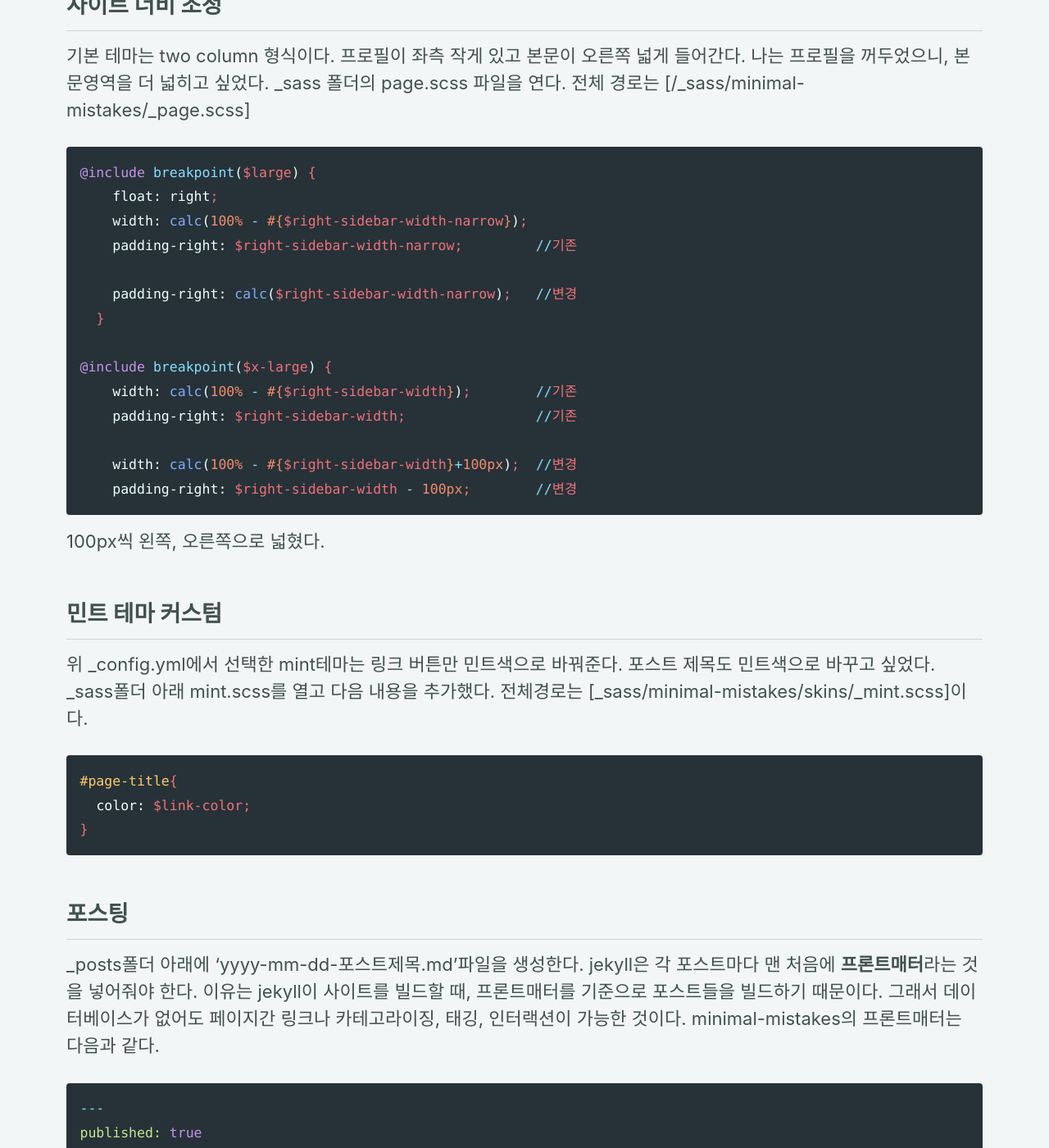
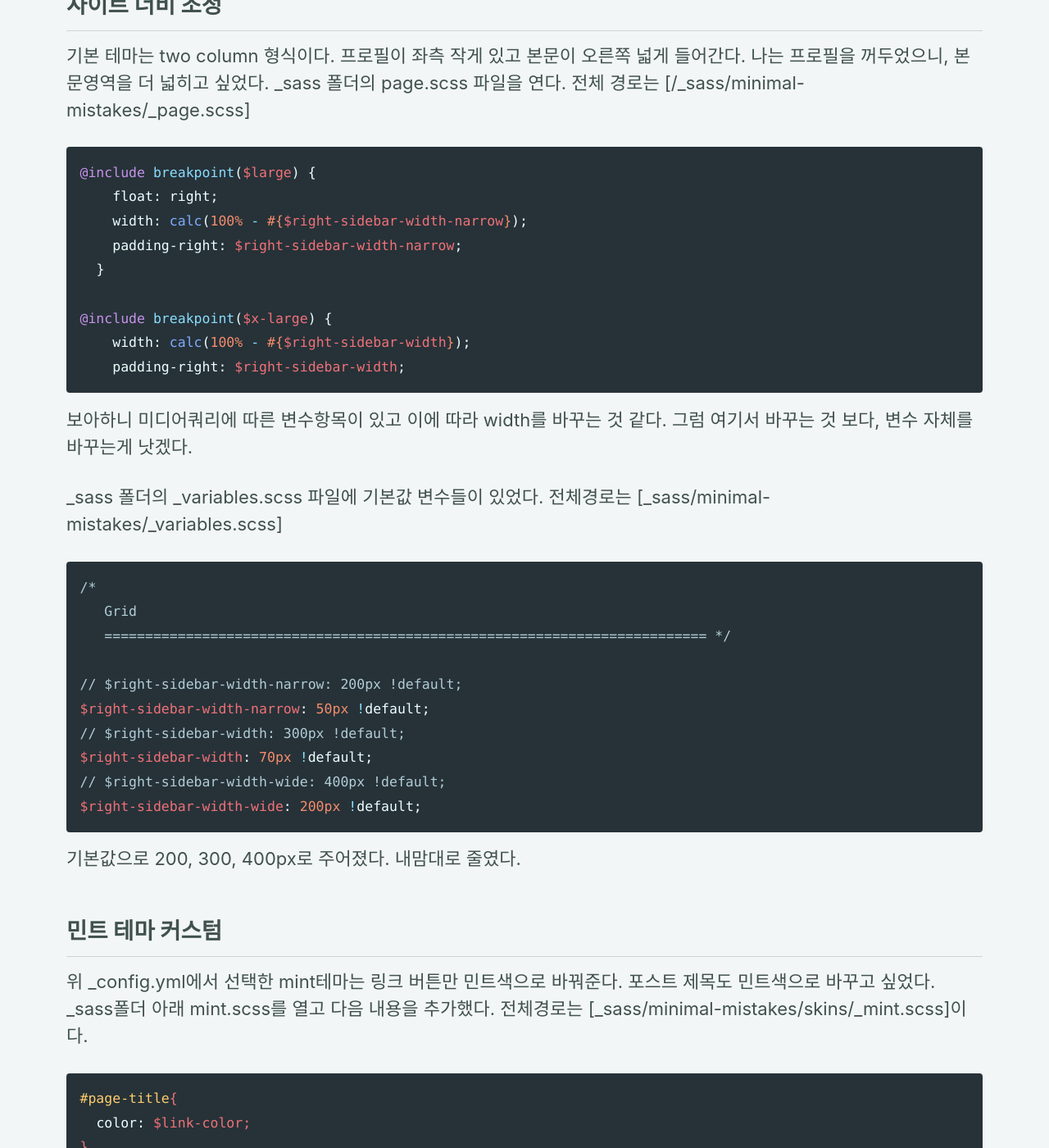
Before and after one commit to andole87/andole87.github.io, a Jekyll site: the page built from _posts/2019-03-19-making-themeof-minimal-mistakes-2.md, in a window 1280 px wide and 1400 px high, scrolled down 2259 px. Shown: the whole window at 82% size. Built offline with Jekyll 4.4.1, drawn with Linux system fonts in a browser that asks for light colours; cached includes are drawn as plain includes; comment, search, counter and statistics services are not loaded.

Commit message:
edit blog

`````diff
--- a/_posts/2019-03-19-making-themeof-minimal-mistakes-2.md
+++ b/_posts/2019-03-19-making-themeof-minimal-mistakes-2.md
@@ -74,23 +74,34 @@ defaults:
 기본 테마는 two column 형식이다. 프로필이 좌측 작게 있고 본문이 오른쪽 넓게 들어간다. 나는 프로필을 꺼두었으니, 본문영역을 더 넓히고 싶었다.
 _sass 폴더의 page.scss 파일을 연다. 전체 경로는 [/_sass/minimal-mistakes/_page.scss]
 
-```sass
+```scss
 @include breakpoint($large) {
     float: right;
     width: calc(100% - #{$right-sidebar-width-narrow});
-    padding-right: $right-sidebar-width-narrow;         //기존
-
-    padding-right: calc($right-sidebar-width-narrow);   //변경
+    padding-right: $right-sidebar-width-narrow;
   }
 
 @include breakpoint($x-large) {
-    width: calc(100% - #{$right-sidebar-width});        //기존
-    padding-right: $right-sidebar-width;                //기존
+    width: calc(100% - #{$right-sidebar-width});
+    padding-right: $right-sidebar-width;
+```
+보아하니 미디어쿼리에 따른 변수항목이 있고 이에 따라 width를 바꾸는 것 같다. 그럼 여기서 바꾸는 것 보다, 변수 자체를 바꾸는게 낫겠다.
 
-    width: calc(100% - #{$right-sidebar-width}+100px);  //변경
-    padding-right: $right-sidebar-width - 100px;        //변경
-````
-100px씩 왼쪽, 오른쪽으로 넓혔다.
+_sass 폴더의 _variables.scss 파일에 기본값 변수들이 있었다. 전체경로는 [_sass/minimal-mistakes/_variables.scss]
+
+```scss
+/*
+   Grid
+   ========================================================================== */
+
+// $right-sidebar-width-narrow: 200px !default;
+$right-sidebar-width-narrow: 50px !default;
+// $right-sidebar-width: 300px !default;
+$right-sidebar-width: 70px !default;
+// $right-sidebar-width-wide: 400px !default;
+$right-sidebar-width-wide: 200px !default;
+```
+기본값으로 200, 300, 400px로 주어졌다. 내맘대로 줄였다.
 
 ## 민트 테마 커스텀
 위 _config.yml에서 선택한 mint테마는 링크 버튼만 민트색으로 바꿔준다. 포스트 제목도 민트색으로 바꾸고 싶었다.
`````
